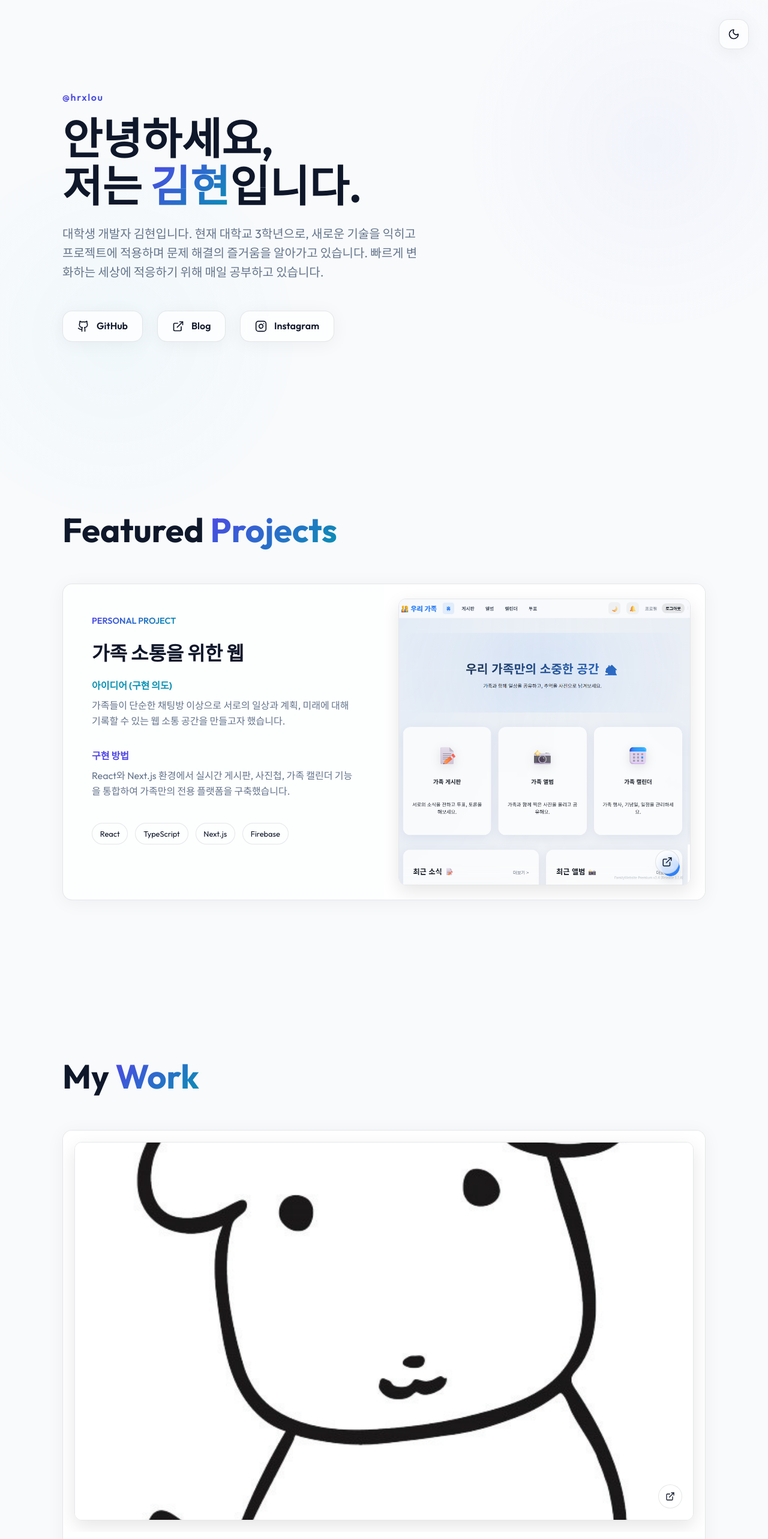
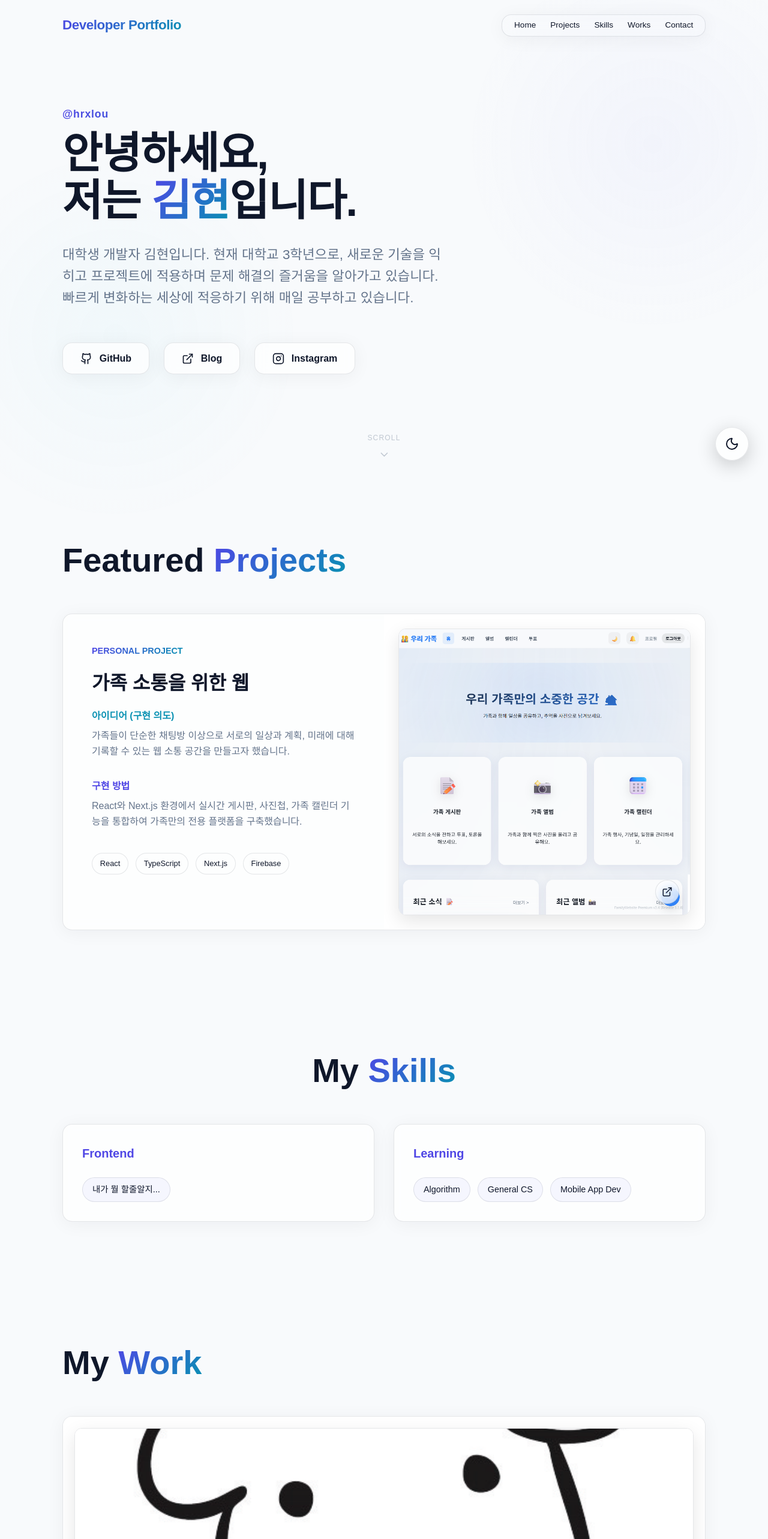
Before and after one commit to hrxlou/PortfolioWeb, a React (Vite) app: page / in a window 1280 px wide. Shown: the top 2566 px of the page at 60% size. Built offline with nearby package versions, Linux system fonts and the light colour scheme.

Commit message:
[Design] UI 고도화 및 레이아웃 최적화 (FAB 도입, 애니메이션 재실행 로직 추가)

```diff
--- a/index.html
+++ b/index.html
@@ -6,7 +6,12 @@
     <meta name="viewport" content="width=device-width, initial-scale=1.0, maximum-scale=5.0" />
     <meta name="color-scheme" content="light dark" />
     <meta name="format-detection" content="telephone=no" />
-    <title>Developer Portfolio</title>
+    <meta name="description" content="김현(@hrxlou)의 개발자 포트폴리오 사이트입니다. React, TypeScript 기반의 프로젝트와 기술 스택을 소개합니다." />
+    <meta name="keywords" content="김현, hrxlou, 개발자, 포트폴리오, React, TypeScript, Next.js" />
+    <meta property="og:title" content="Developer Portfolio | 김현" />
+    <meta property="og:description" content="안녕하세요, 새로운 가치를 만드는 개발자 김현입니다." />
+    <meta property="og:type" content="website" />
+    <title>Developer Portfolio | 김현</title>
 
   </head>
   <body>
--- a/src/App.tsx
+++ b/src/App.tsx
@@ -3,6 +3,8 @@ import Hero from './components/Hero';
 import FeaturedProject from './components/FeaturedProject';
 import PortfolioGrid from './components/PortfolioGrid';
 import Contact from './components/Contact';
+import Navbar from './components/Navbar';
+import Skills from './components/Skills';
 import ThemeToggle from './components/ThemeToggle';
 
 function App() {
@@ -18,13 +20,17 @@ function App() {
     document.documentElement.setAttribute('data-theme', theme);
   }, [theme]);
 
+  const [navKey, setNavKey] = useState(0);
 
   const toggleTheme = () => {
     setTheme(prev => prev === 'dark' ? 'light' : 'dark');
   };
 
+  const handleNavClick = () => setNavKey(prev => prev + 1);
+
   return (
     <main style={{ backgroundColor: 'var(--bg-color)', minHeight: '100vh', transition: 'background-color 0.3s ease' }}>
+      <Navbar onNavClick={handleNavClick} />
       <ThemeToggle theme={theme} toggleTheme={toggleTheme} />
 
       {/* Background decoration */}
@@ -54,10 +60,13 @@ function App() {
       }} />
 
       <div style={{ position: 'relative', zIndex: 1 }}>
-        <Hero />
-        <FeaturedProject />
-        <PortfolioGrid />
-        <Contact />
+        <Hero navKey={navKey} />
+        <div id="featured">
+           <FeaturedProject navKey={navKey} />
+        </div>
+        <Skills navKey={navKey} />
+        <PortfolioGrid navKey={navKey} />
+        <Contact navKey={navKey} />
       </div>
 
       <footer className="container" style={{ padding: '4rem 0', textAlign: 'center', borderTop: '1px solid var(--glass-border)' }}>
--- a/src/components/Contact.tsx
+++ b/src/components/Contact.tsx
@@ -2,7 +2,7 @@ import { motion } from 'framer-motion';
 import { Mail, Send } from 'lucide-react';
 import { portfolioData } from '../data/portfolioData';
 
-const Contact = () => {
+const Contact = ({ navKey }: { navKey: number }) => {
   const { email } = portfolioData.personal;
   const { message, emailLabel } = portfolioData.contact;
 
@@ -17,6 +17,7 @@ const Contact = () => {
   return (
     <section id="contact" className="container">
       <motion.div
+        key={navKey}
         initial={{ opacity: 0, scale: 0.95 }}
         whileInView={{ opacity: 1, scale: 1 }}
         viewport={{ once: true }}
--- a/src/components/FeaturedProject.tsx
+++ b/src/components/FeaturedProject.tsx
@@ -2,12 +2,13 @@ import ProjectImage from './ProjectImage';
 import { motion } from 'framer-motion';
 import { portfolioData } from '../data/portfolioData';
 
-const FeaturedProject = () => {
+const FeaturedProject = ({ navKey }: { navKey: number }) => {
   const { featuredProjects } = portfolioData;
 
   return (
     <section id="featured" className="container">
       <motion.div
+        key={navKey}
         initial={{ opacity: 0, y: 40 }}
         whileInView={{ opacity: 1, y: 0 }}
         viewport={{ once: true }}
--- a/src/components/Hero.tsx
+++ b/src/components/Hero.tsx
@@ -1,8 +1,8 @@
 import { motion } from 'framer-motion';
-import { Github, Instagram, ExternalLink } from 'lucide-react';
+import { Github, Instagram, ExternalLink, ChevronDown } from 'lucide-react';
 import { portfolioData } from '../data/portfolioData';
 
-const Hero = () => {
+const Hero = ({ navKey }: { navKey: number }) => {
   const { name, tagline, description } = portfolioData.personal;
   const { social } = portfolioData;
 
@@ -16,31 +16,48 @@ const Hero = () => {
   };
 
   return (
-    <section id="hero" className="container" style={{ minHeight: '90vh', display: 'flex', alignItems: 'center' }}>
+    <section id="hero" className="container" style={{ minHeight: '100vh', display: 'flex', alignItems: 'center', position: 'relative' }}>
       <motion.div
+        key={navKey}
         initial={{ opacity: 0, y: 30 }}
         animate={{ opacity: 1, y: 0 }}
         transition={{ duration: 0.8, ease: "easeOut" }}
       >
         <motion.p
+          key={`tagline-${navKey}`}
           className="gradient-text"
-          style={{ fontWeight: 600, letterSpacing: '0.1em', marginBottom: '1rem' }}
+          style={{ fontWeight: 600, letterSpacing: '0.05em', marginBottom: '0.8rem', fontSize: '1.1rem' }}
+          initial={{ opacity: 0, x: -20 }}
+          animate={{ opacity: 1, x: 0 }}
+          transition={{ delay: 0.3, duration: 0.6 }}
+        >
+          {tagline}
+        </motion.p>
+        <motion.h1
+          key={`title-${navKey}`}
+          style={{ fontSize: 'clamp(2.5rem, 8vw, 4.5rem)', fontWeight: 600, marginBottom: '2rem', lineHeight: 1.1, letterSpacing: '-0.02em' }}
+          initial={{ opacity: 0, y: 20 }}
+          animate={{ opacity: 1, y: 0 }}
+          transition={{ delay: 0.4, duration: 0.8 }}
+        >
+          안녕하세요, <br />
+          저는 <span className="gradient-text">{name}</span>입니다.
+        </motion.h1>
+        <motion.p
+          style={{ color: 'var(--text-secondary)', fontSize: 'clamp(1.1rem, 2.5vw, 1.4rem)', maxWidth: '650px', marginBottom: '3.5rem', fontWeight: 400, opacity: 0.9 }}
           initial={{ opacity: 0 }}
           animate={{ opacity: 1 }}
-          transition={{ delay: 0.3 }}
+          transition={{ delay: 0.6, duration: 0.8 }}
         >
+          {description}
+        </motion.p>
 
-          {tagline}
-        </motion.p>
-        <h1 style={{ fontSize: 'clamp(2.5rem, 8vw, 4.5rem)', fontWeight: 700, marginBottom: '1.5rem', lineHeight: 1.1 }}>
-          안녕하세요, <br />
-          저는 <span className="gradient-text">{name}</span>입니다.
-        </h1>
-        <p style={{ color: 'var(--text-secondary)', fontSize: 'clamp(1rem, 2vw, 1.25rem)', maxWidth: '600px', marginBottom: '3rem' }}>
-          {description}
-        </p>
-
-        <div style={{ display: 'flex', gap: '1.5rem', alignItems: 'center', flexWrap: 'wrap' }}>
+        <motion.div
+          style={{ display: 'flex', gap: '1.5rem', alignItems: 'center', flexWrap: 'wrap' }}
+          initial={{ opacity: 0, y: 20 }}
+          animate={{ opacity: 1, y: 0 }}
+          transition={{ delay: 0.8, duration: 0.6 }}
+        >
           {social.map((item) => (
             <motion.a
               key={item.name}
@@ -48,15 +65,37 @@ const Hero = () => {
               target="_blank"
               rel="noopener noreferrer"
               className="glass"
-              style={{ display: 'flex', alignItems: 'center', gap: '0.75rem', padding: '0.75rem 1.5rem', fontWeight: 600 }}
-              whileHover={{ scale: 1.05 }}
+              style={{ display: 'flex', alignItems: 'center', gap: '0.75rem', padding: '0.8rem 1.8rem', fontWeight: 600 }}
+              whileHover={{ scale: 1.05, backgroundColor: 'var(--glass-bg)' }}
               whileTap={{ scale: 0.95 }}
             >
               {getIcon(item.name)}
               {item.name}
             </motion.a>
           ))}
-        </div>
+        </motion.div>
+      </motion.div>
+
+      {/* Scroll Down Indicator */}
+      <motion.div
+        style={{
+          position: 'absolute',
+          bottom: '2rem',
+          left: '50%',
+          transform: 'translateX(-50%)',
+          display: 'flex',
+          flexDirection: 'column',
+          alignItems: 'center',
+          gap: '0.5rem',
+          color: 'var(--text-secondary)',
+          opacity: 0.6
+        }}
+        initial={{ opacity: 0 }}
+        animate={{ opacity: [0, 0.6, 0] }}
+        transition={{ delay: 2, duration: 2, repeat: Infinity }}
+      >
+        <span style={{ fontSize: '0.75rem', fontWeight: 500, letterSpacing: '0.1em', textTransform: 'uppercase' }}>Scroll</span>
+        <ChevronDown size={20} />
       </motion.div>
     </section>
   );
--- /dev/null
+++ b/src/components/Navbar.tsx
@@ -0,0 +1,71 @@
+import { useState, useEffect } from 'react';
+import { motion } from 'framer-motion';
+
+interface NavbarProps {
+  onNavClick: () => void;
+}
+
+const Navbar = ({ onNavClick }: NavbarProps) => {
+  const [scrolled, setScrolled] = useState(false);
+
+  useEffect(() => {
+    const handleScroll = () => setScrolled(window.scrollY > 50);
+    window.addEventListener('scroll', handleScroll);
+    return () => window.removeEventListener('scroll', handleScroll);
+  }, []);
+
+  const navItems = [
+    { name: 'Home', href: '#hero' },
+    { name: 'Projects', href: '#featured' },
+    { name: 'Skills', href: '#skills' },
+    { name: 'Works', href: '#portfolio' },
+    { name: 'Contact', href: '#contact' },
+  ];
+
+  return (
+    <nav style={{
+      position: 'fixed', top: 0, left: 0, right: 0, zIndex: 100,
+      padding: scrolled ? '0.8rem 0' : '1.5rem 0',
+      transition: 'all 0.3s ease'
+    }}>
+      <div className="container" style={{
+        display: 'flex',
+        justifyContent: 'space-between',
+        alignItems: 'center'
+      }}>
+        {/* Logo Section */}
+        <motion.a
+          href="#hero"
+          initial={{ opacity: 0, x: -20 }}
+          animate={{ opacity: 1, x: 0 }}
+          className="gradient-text nav-logo"
+          style={{ fontWeight: 700, fontSize: '1.4rem', letterSpacing: '-0.02em', whiteSpace: 'nowrap' }}
+        >
+          Developer Portfolio
+        </motion.a>
+
+        {/* Right Menu Section */}
+        <motion.div
+          className="glass nav-menu"
+          initial={{ opacity: 0, x: 20 }}
+          animate={{ opacity: 1, x: 0 }}
+          style={{
+            padding: '0.4rem 1.25rem',
+            display: 'flex',
+            gap: '1.5rem',
+            background: scrolled ? 'var(--glass-bg)' : 'rgba(255,255,255,0.03)',
+            backdropFilter: 'blur(10px)'
+          }}
+        >
+          {navItems.map((item) => (
+            <a key={item.name} href={item.href} onClick={onNavClick} className="nav-link" style={{ fontSize: '0.85rem', fontWeight: 500 }}>
+              {item.name}
+            </a>
+          ))}
+        </motion.div>
+      </div>
+    </nav>
+  );
+};
+
+export default Navbar;
--- a/src/components/PortfolioGrid.tsx
+++ b/src/components/PortfolioGrid.tsx
@@ -57,12 +57,13 @@ const ProjectCard = ({ title, description, tags, index, image, link }: ProjectCa
 );
 
 
-const PortfolioGrid = () => {
+const PortfolioGrid = ({ navKey }: { navKey: number }) => {
   const { projects } = portfolioData;
 
   return (
     <section id="portfolio" className="container">
       <motion.div
+        key={navKey}
         initial={{ opacity: 0 }}
         whileInView={{ opacity: 1 }}
         viewport={{ once: true }}
--- /dev/null
+++ b/src/components/Skills.tsx
@@ -0,0 +1,67 @@
+import { motion } from 'framer-motion';
+import { portfolioData } from '../data/portfolioData';
+
+const Skills = ({ navKey }: { navKey: number }) => {
+  const { skills } = portfolioData;
+
+  return (
+    <section id="skills" className="container">
+      <motion.div
+        key={navKey}
+        initial={{ opacity: 0 }}
+        whileInView={{ opacity: 1 }}
+        viewport={{ once: true }}
+        transition={{ duration: 0.8 }}
+      >
+        <h2 style={{ textAlign: 'center' }}>
+          My <span className="gradient-text">Skills</span>
+        </h2>
+
+        <div style={{
+          display: 'grid',
+          gridTemplateColumns: 'repeat(auto-fit, minmax(300px, 1fr))',
+          gap: '2rem',
+          marginTop: '2rem'
+        }}>
+          {skills.map((skillGroup, index) => (
+            <motion.div
+              key={skillGroup.category}
+              className="glass"
+              initial={{ opacity: 0, y: 20 }}
+              whileInView={{ opacity: 1, y: 0 }}
+              viewport={{ once: true }}
+              transition={{ duration: 0.5, delay: index * 0.1 }}
+              style={{ padding: '2rem' }}
+            >
+              <h3 style={{
+                fontSize: '1.25rem',
+                fontWeight: 600,
+                marginBottom: '1.5rem',
+                color: 'var(--accent-color)'
+              }}>
+                {skillGroup.category}
+              </h3>
+              <div style={{ display: 'flex', gap: '0.75rem', flexWrap: 'wrap' }}>
+                {skillGroup.items.map((skill) => (
+                  <span
+                    key={skill}
+                    className="project-badge"
+                    style={{
+                      fontSize: '0.9rem',
+                      padding: '0.5rem 1rem',
+                      background: 'rgba(99, 102, 241, 0.05)'
+                    }}
+                  >
+                    {skill}
+                  </span>
+                ))}
+              </div>
+            </motion.div>
+          ))}
+        </div>
+      </motion.div>
+    </section>
+  );
+};
+
+export default Skills;
--- a/src/components/ThemeToggle.tsx
+++ b/src/components/ThemeToggle.tsx
@@ -4,31 +4,35 @@ import { Sun, Moon } from 'lucide-react';
 interface ThemeToggleProps {
   theme: 'dark' | 'light';
   toggleTheme: () => void;
+  isEmbedded?: boolean;
 }
 
 const ThemeToggle = ({ theme, toggleTheme }: ThemeToggleProps) => {
   return (
     <motion.button
-      whileHover={{ scale: 1.1 }}
+      whileHover={{ scale: 1.1, rotate: 15 }}
       whileTap={{ scale: 0.9 }}
       onClick={toggleTheme}
-      className="glass"
+      className="glass theme-toggle-btn"
       style={{
         position: 'fixed',
-        top: '2rem',
+        bottom: '2rem',
         right: '2rem',
-        width: '50px',
-        height: '50px',
+        width: '56px',
+        height: '56px',
         display: 'flex',
         alignItems: 'center',
         justifyContent: 'center',
         zIndex: 1000,
         color: 'var(--text-primary)',
-        cursor: 'pointer'
+        cursor: 'pointer',
+        padding: 0,
+        borderRadius: '50%',
+        boxShadow: '0 8px 32px rgba(0, 0, 0, 0.2)'
       }}
       aria-label="Toggle theme"
     >
-      {theme === 'dark' ? <Sun size={20} /> : <Moon size={20} />}
+      {theme === 'dark' ? <Sun size={24} /> : <Moon size={24} />}
     </motion.button>
   );
 };
--- a/src/data/portfolioData.ts
+++ b/src/data/portfolioData.ts
@@ -22,11 +22,17 @@ interface Project {
   link: string;
 }
 
+interface Skill {
+  category: string;
+  items: string[];
+}
+
 interface PortfolioData {
   personal: Personal;
   social: Social[];
   featuredProjects: Project[];
   projects: Project[];
+  skills: Skill[];
   contact: {
     message: string;
     emailLabel: string;
@@ -53,7 +59,7 @@ export const portfolioData: PortfolioData = {
       problem: "가족들이 단순한 채팅방 이상으로 서로의 일상과 계획, 미래에 대해 기록할 수 있는 웹 소통 공간을 만들고자 했습니다.",
       solution: "React와 Next.js 환경에서 실시간 게시판, 사진첩, 가족 캘린더 기능을 통합하여 가족만의 전용 플랫폼을 구축했습니다.",
       techStack: ["React", "TypeScript", "Next.js", "Firebase"],
-      link: "https://github.com/hrxlou/familyWebsite", // 예시 링크
+      link: "https://github.com/hrxlou/familyWebsite",
     }
   ],
   projects: [
@@ -62,10 +68,19 @@ export const portfolioData: PortfolioData = {
       image: "/mywork1.png",
       description: "열심히 살게요 😅",
       tags: ["인생_어렵다"],
-      link: "#", // 예시 링크
+      link: "#",
     },
   ],
-
+  skills: [
+    {
+      category: "Frontend",
+      items: ["내가 뭘 할줄알지..."]
+    },
+    {
+      category: "Learning",
+      items: ["Algorithm", "General CS", "Mobile App Dev"]
+    }
+  ],
   contact: {
     message: "함께 일하고 싶은 프로젝트가 있거나 궁금한 점이 있다면 언제든 연락주세요.",
     emailLabel: "Email me at",
--- a/src/index.css
+++ b/src/index.css
@@ -1,17 +1,21 @@
+html {
+  scroll-behavior: smooth;
+}
+
 @import url('https://fonts.googleapis.com/css2?family=Outfit:wght@300;400;600;700&display=swap');
 
 :root {
-  /* Dark Mode (Default) - Enhanced Contrast */
-  --bg-color: #050505; /* Deep black background */
-  --card-bg: #121212; /* Slightly lighter, distinct card background */
+  /* Dark Mode (Default) - High Contrast & Better Visibility */
+  --bg-color: #0a0a0a; /* Slightly lighter black for depth */
+  --card-bg: #1c1c1e; /* Distinctly lighter gray for cards */
   --text-primary: #ffffff;
-  --text-secondary: #a0a0a0;
+  --text-secondary: #b0b0b0; /* Improved secondary text visibility */
   --accent-color: #6366f1;
   --accent-secondary: #06b6d4;
-  --glass-bg: rgba(255, 255, 255, 0.03); /* Subtle glass effect */
-  --glass-border: rgba(255, 255, 255, 0.08); /* Finer border */
+  --glass-bg: rgba(255, 255, 255, 0.05); /* Increased visibility for glass */
+  --glass-border: rgba(255, 255, 255, 0.12); /* Stronger border for definition */
   --font-main: 'Outfit', sans-serif;
-  --image-opacity: 0.85; /* Slightly higher for better visibility */
+  --image-opacity: 0.9;
 
   --transition-smooth: all 0.4s cubic-bezier(0.4, 0, 0.2, 1);
 }
@@ -109,8 +113,8 @@ button {
 
 /* Section Spacing & Headings */
 section {
-  padding-top: 130px;    /* Balanced spacing */
-  padding-bottom: 130px;
+  padding-top: 100px;    /* Reduced from 130px for better density */
+  padding-bottom: 100px;
 }
 
 section h2 {
@@ -236,3 +240,29 @@ section h2 {
 .project-section-title.alt {
   color: var(--accent-color);
 }
+
+@media (max-width: 768px) {
+  .nav-logo {
+    display: none !important;
+  }
+
+  .nav-menu {
+    gap: 0.6rem !important;
+    padding: 0.4rem 0.6rem !important;
+    position: fixed;
+    top: 1rem;
+    right: 1.5rem;
+    width: auto;
+  }
+
+  .nav-link {
+    font-size: 0.75rem !important;
+  }
+
+  .theme-toggle-btn {
+    bottom: 1.5rem !important;
+    right: 1.5rem !important;
+    width: 48px !important;
+    height: 48px !important;
+  }
+}
```
Also changed, not shown: 1 other file (tests, documents, lock files or other folders).
